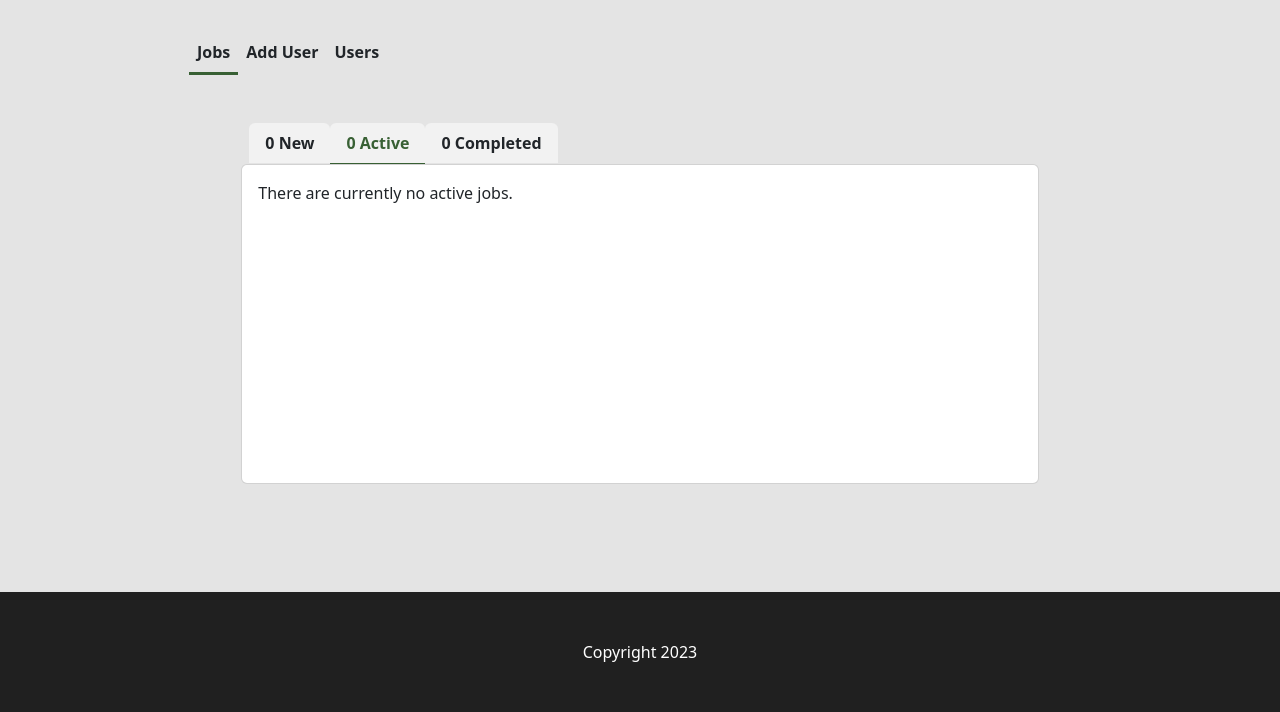
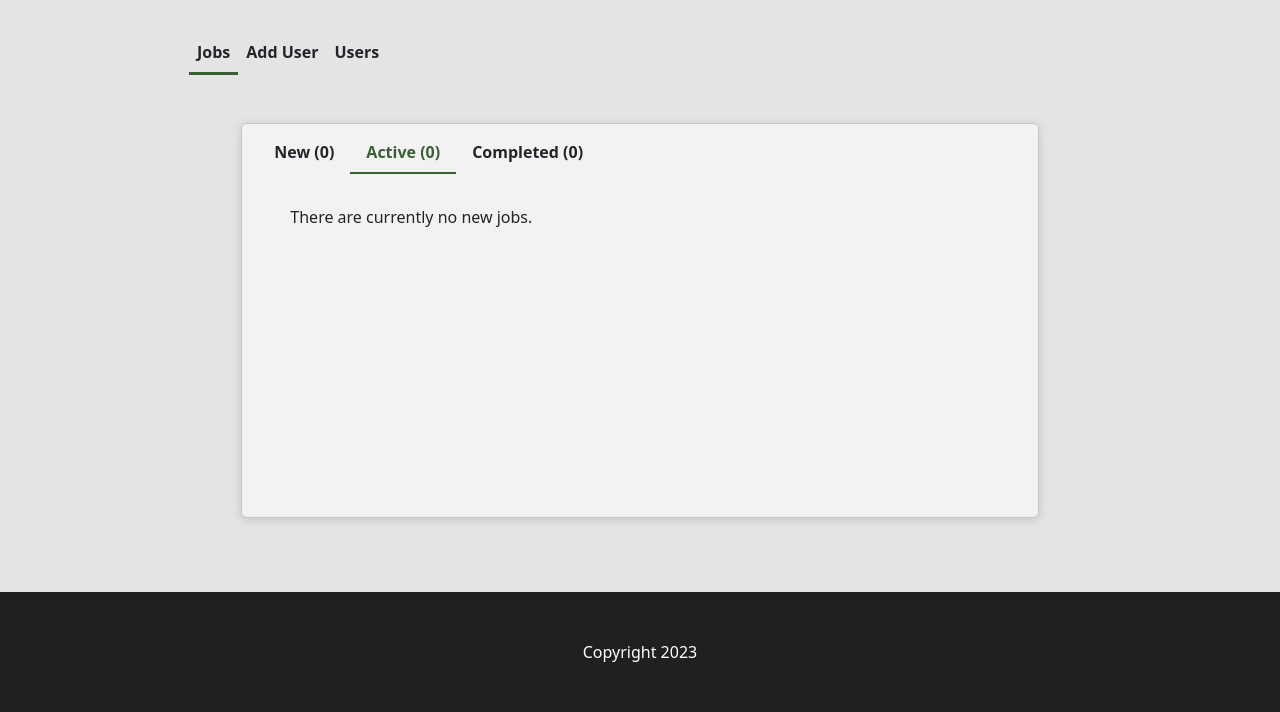
Before and after one commit to andrebraga7/the-maintenance-co, a Django app: page /manager/jobs-list in a window 1280 px wide, after a click that opens the changed part. Shown: the part 92-804 px from the top of the page. Run offline with Django 3.2, Linux system fonts and the light colour scheme; data that the repository does not hold is empty; some libraries are stand-ins or nearby versions.

Commit message:
Change the managers views.py into a views folder with subsequent files for organization

```diff
--- /dev/null
+++ b/manager_dashboard/views/__init__.py
@@ -0,0 +1,2 @@
+from .jobs_list import *
+from .users import *
--- /dev/null
+++ b/manager_dashboard/views/jobs_list.py
@@ -0,0 +1,22 @@
+from django.shortcuts import render, redirect, get_object_or_404
+from django.views import View
+from client_dashboard.models import Job
+from ..forms import EditUserForm
+
+
+class JobsList(View):
+
+    def get(self, request):
+        jobs = Job.objects.all()
+        new_jobs = jobs.filter(status=0)
+        active_jobs = jobs.filter(status=1)
+        completed_jobs = jobs.filter(status=2)
+
+        return render(
+            request,
+            'manager_dashboard/jobs_list.html',
+            {
+                'new_jobs': new_jobs,
+                'active_jobs': active_jobs,
+                'completed_jobs': completed_jobs,
+            })
--- a/manager_dashboard/views.py
+++ b/manager_dashboard/views/users.py
@@ -1,9 +1,8 @@
 from django.shortcuts import render, redirect, get_object_or_404
 from django.views import View
-from client_dashboard.models import Job
 from allauth.account.views import SignupView
 from django.contrib.auth.models import User, Permission
-from .forms import EditUserForm, EditProfileForm
+from ..forms import EditUserForm, EditProfileForm
 
 
 class CustomSignupView(SignupView):
@@ -26,24 +25,6 @@ class CustomSignupView(SignupView):
             user.user_permissions.add(permission)
 
         return redirect('account_signup')
-
-
-class JobsList(View):
-
-    def get(self, request):
-        jobs = Job.objects.all()
-        new_jobs = jobs.filter(status=0)
-        active_jobs = jobs.filter(status=1)
-        completed_jobs = jobs.filter(status=2)
-
-        return render(
-            request,
-            'manager_dashboard/jobs_list.html',
-            {
-                'new_jobs': new_jobs,
-                'active_jobs': active_jobs,
-                'completed_jobs': completed_jobs,
-            })
 
 
 class ShowUsers(View):
--- a/templates/manager_dashboard/jobs_list.html
+++ b/templates/manager_dashboard/jobs_list.html
@@ -4,26 +4,39 @@
 <div class="container-fluid">
     <div class="row mt-2 p-4">
         <div class="col-md-8 offset-md-2">
+            <div class="card" id="card-content">
+                <div class="card-header pb-4">
+
                     <!-- Tabs navigation -->
-            <ul class="nav nav-tabs ps-2" id="myTab" role="tablist">
+                    <ul class="nav nav-tabs" id="myTab" role="tablist">
                         <li class="nav-item" role="presentation">
-                    <button class="nav-link active" id="new-tab" data-bs-toggle="tab" data-bs-target="#new-tab-pane"
-                        type="button" role="tab" aria-controls="new-tab-pane" aria-selected="true">{{ new_jobs|length }} New</button>
+                            <button class="nav-link active" id="new-tab" data-bs-toggle="tab"
+                                data-bs-target="#new-tab-pane" type="button" role="tab" aria-controls="new-tab-pane"
+                                aria-selected="true">New ({{ new_jobs|length }})
+                            </button>
                         </li>
                         <li class="nav-item" role="presentation">
-                    <button class="nav-link" id="active-tab" data-bs-toggle="tab" data-bs-target="#active-tab-pane"
-                        type="button" role="tab" aria-controls="active-tab-pane" aria-selected="false">{{ active_jobs|length }} Active</button>
+                            <button class="nav-link" id="active-tab" data-bs-toggle="tab"
+                                data-bs-target="#active-tab-pane" type="button" role="tab"
+                                aria-controls="active-tab-pane" aria-selected="false">Active ({{ active_jobs|length }})
+                            </button>
                         </li>
                         <li class="nav-item" role="presentation">
-                    <button class="nav-link" id="completed-tab" data-bs-toggle="tab" data-bs-target="#completed-tab-pane"
-                        type="button" role="tab" aria-controls="completed-tab-pane" aria-selected="false">{{ completed_jobs|length }} Completed</button>
+                            <button class="nav-link" id="completed-tab" data-bs-toggle="tab"
+                                data-bs-target="#completed-tab-pane" type="button" role="tab"
+                                aria-controls="completed-tab-pane" aria-selected="false">Completed ({{ completed_jobs|length }})
+                            </button>
                         </li>
                     </ul>
+                </div>
+
+                <div class="card-body px-md-5 pt-2 pb-5">
                     <!-- Tabs content -->
                     <div class="tab-content" id="myTabContent">
+
                         <!-- New jobs accordion -->
-                <div class="tab-pane fade show active" id="new-tab-pane" role="tabpanel" aria-labelledby="new-tab"
-                    tabindex="0">
+                        <div class="tab-pane fade show active" id="new-tab-pane" role="tabpanel"
+                            aria-labelledby="new-tab" tabindex="0">
                             <div class="accordion" id="dash_accordion">
                                 {% for job in new_jobs %}
                                 <div class="accordion-item">
@@ -52,13 +65,14 @@
                                                 <strong>Feedback given:</strong><br>
                                                 {{ job.feedback }}
                                             </p>
+                                            <a href="{% url 'edit_job' job.id %}">
+                                                <button type="button" class="grey-btn">Edit</button>
+                                            </a>
                                         </div>
                                     </div>
                                 </div>
                                 {% empty %}
-                        <div class="card card-body">
                                 <p>There are currently no new jobs.</p>
-                        </div>
                                 {% endfor %}
                             </div>
                         </div>
@@ -98,16 +112,14 @@
                                     </div>
                                 </div>
                                 {% empty %}
-                        <div class="card card-body">
-                            <p>There are currently no active jobs.</p>
-                        </div>
+                                <p>There are currently no new jobs.</p>
                                 {% endfor %}
                             </div>
                         </div>
 
                         <!-- Completed jobs accordion -->
-                <div class="tab-pane fade" id="completed-tab-pane" role="tabpanel" aria-labelledby="completed-tab"
-                    tabindex="0">
+                        <div class="tab-pane fade" id="completed-tab-pane" role="tabpanel"
+                            aria-labelledby="completed-tab" tabindex="0">
                             <div class="accordion" id="dash_accordion3">
                                 {% for job in completed_jobs %}
                                 <div class="accordion-item">
@@ -140,10 +152,11 @@
                                     </div>
                                 </div>
                                 {% empty %}
-                        <div class="card card-body">
-                            <p>There are currently no completed jobs.</p>
+                                <p>There are currently no new jobs.</p>
+                                {% endfor %}
                             </div>
-                        {% endfor %}
+                        </div>
+
                     </div>
                 </div>
             </div>
```
Lines whose indentation alone changed are shown as unchanged.
